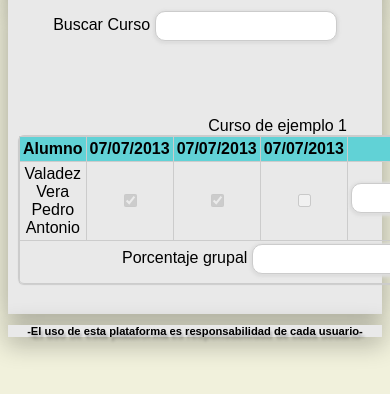
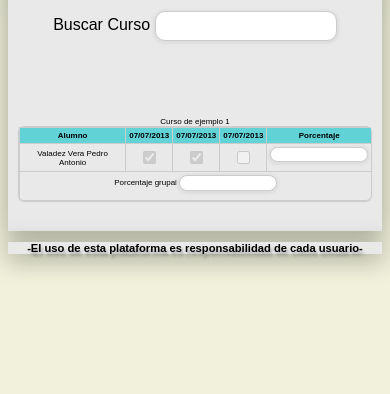
Before and after one commit to adriangoa/user204, a PHP site: page /Alumno/asistencias.html in a window 390 px wide; the page is wider, and only the part inside the window is pictured. Shown: the part 128-522 px from the top of that part. Run offline with PHP 8.4, Linux system fonts and the light colour scheme.

Commit message:
responsivo

```diff
--- a/Alumno/asistencias.html
+++ b/Alumno/asistencias.html
@@ -27,7 +27,7 @@
 			<input type="search" id="buscar" name="buscar" />
 		</div>
 		<div class="contenedor">
-			<table>
+			<table id="tabla_asistencias">
 							<caption>Curso de ejemplo 1</caption>
 							<thead>
 								<tr>
--- a/Alumno/calificaciones.html
+++ b/Alumno/calificaciones.html
@@ -26,7 +26,7 @@
 			<input type="search" id="buscar" name="buscar" />
 		</div>
 		<div class="contenedor">
-			<table>
+			<table >
 				<caption>
 					Ejemplo de curso 1
 				</caption>
--- a/Alumno/estilosAlumno.css
+++ b/Alumno/estilosAlumno.css
@@ -7,4 +7,25 @@
   nav{
     height: 39px;
   }
+
+  #tabla_asistencias{
+    font-size: 50%;
+  }
 }
+
+@media (max-height: 480px){
+/*
+    nav ul a{
+    font-size: 16px;
+  }
+
+  nav{
+    height: 39px;
+  }
+
+*/
+  #tabla_asistencias{
+    font-size: 80%;
+
+  }
+}
--- a/Alumno/index.html
+++ b/Alumno/index.html
@@ -4,6 +4,7 @@
 	<meta charset="UTF-8">
 	<title>Sistema de calificaciones en linea</title>
 	<link rel="stylesheet" href="../css/estilo.css">
+	<link rel="stylesheet" href="estilosAlumno.css">
 </head>
 <body>
 	<header>
```
